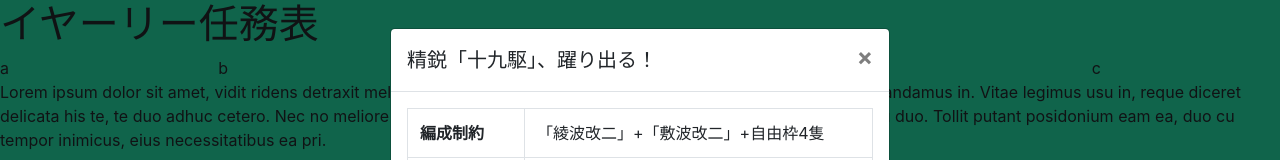
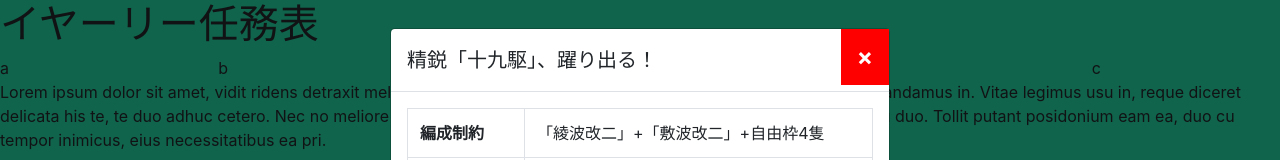
Before and after one commit to satoc-skd/yearlymissions, a website built with webpack: page src/index.html in a window 1280 px wide. Both pictures are taken after a click on the element "精鋭「十九駆」、躍り出る！". Shown: the top 160 px of the page. Built offline with nearby package versions, Linux system fonts and the light colour scheme.

Commit message:
モーダルの閉じるボタンは常に赤くする

```diff
--- a/src/scss/sticky-table.scss
+++ b/src/scss/sticky-table.scss
@@ -56,3 +56,14 @@ div.table-wrapper {
 .missions div:only-child {
     margin: 0px;
 }
+
+
+button.close {
+    background-color: red;
+}
+
+.close {
+    color: #fff;
+    text-shadow: none;
+    opacity: 1;
+}
```
